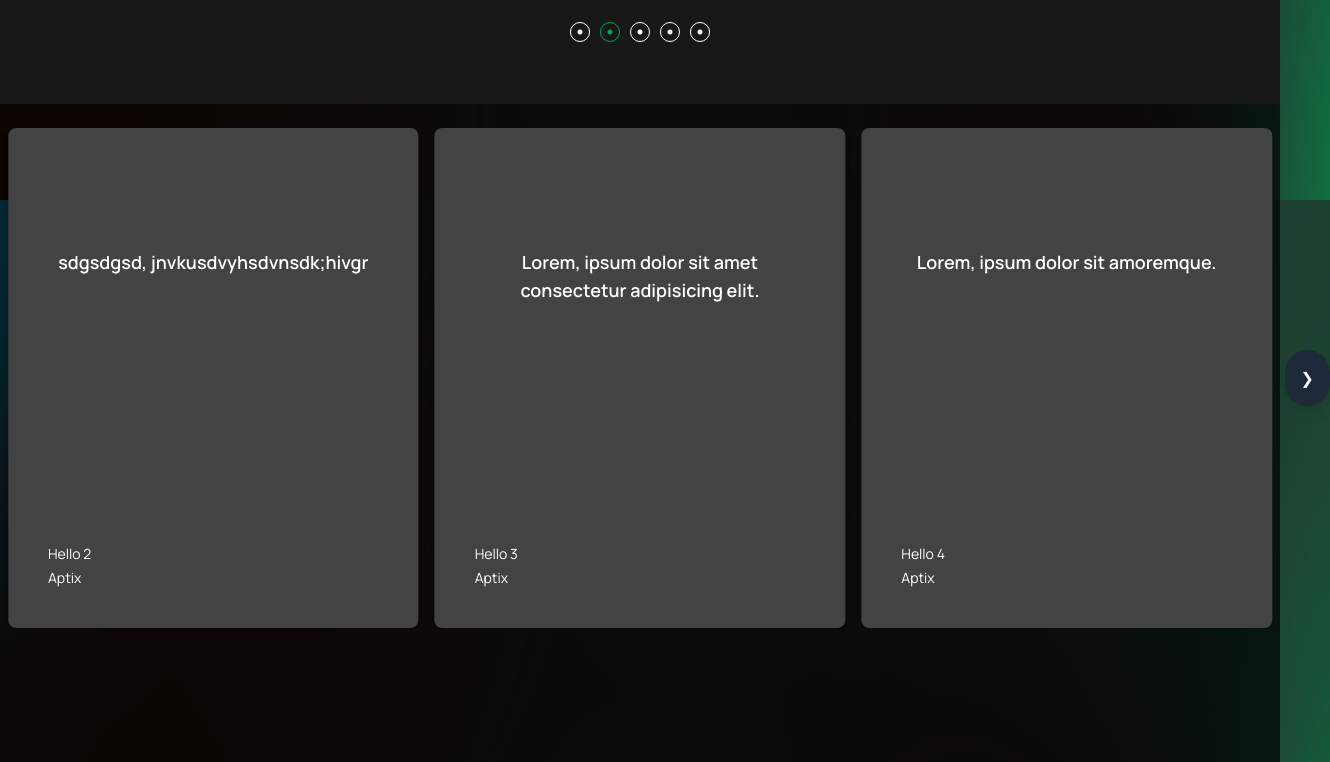
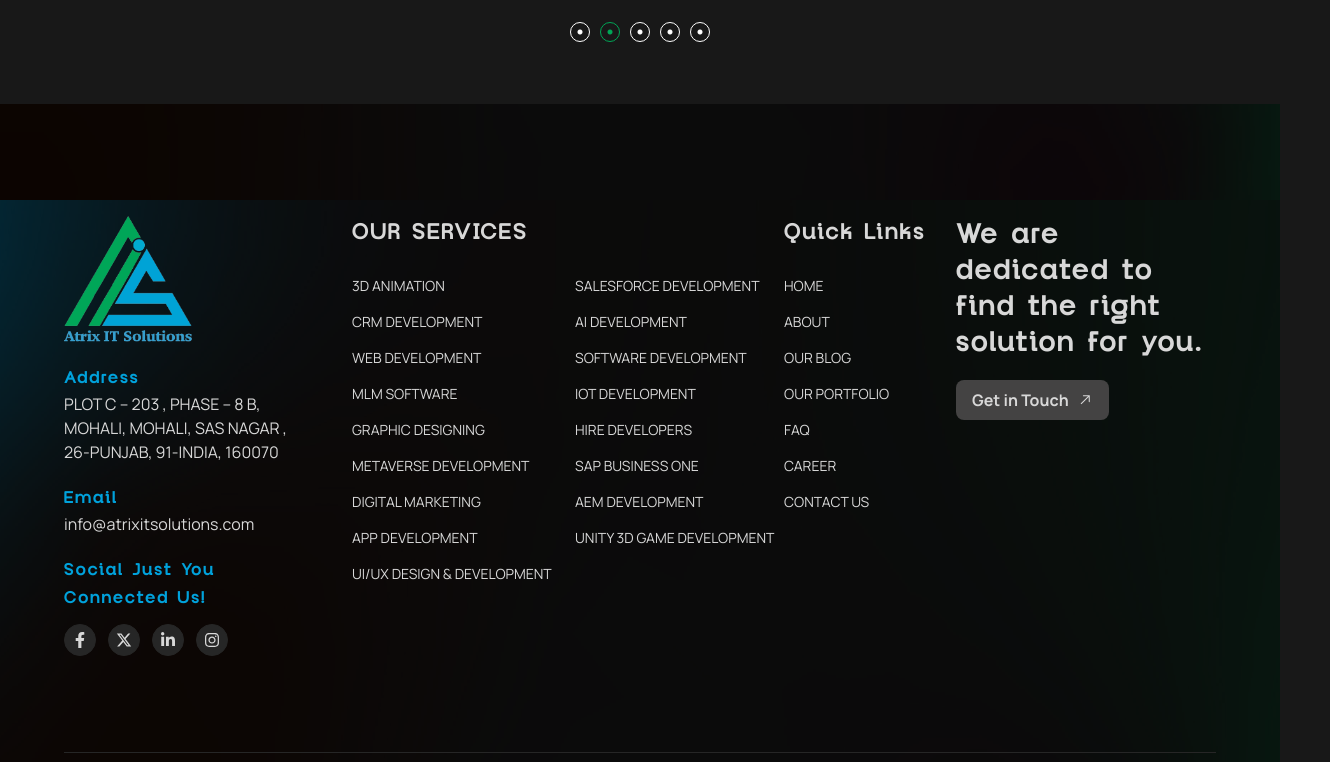
Before and after one commit to atrixit2025/atrix-website, a React (Vite) app in the folder frontend/: page /about in a window 1280 px wide. Shown: the part 7800-8562 px from the top of the page, 1330 px wide, since content can reach past the window. Built offline with nearby package versions, Linux system fonts and the light colour scheme; no server answers.

Commit message:
Update About.jsx

```diff
--- a/frontend/src/Pages/About.jsx
+++ b/frontend/src/Pages/About.jsx
@@ -18,10 +18,10 @@ import icon8 from "../assets/AboutUs/keys-sec/Kindness.svg";
 import icon9 from "../assets/AboutUs/keys-sec/value.svg";
 import icon10 from "../assets/AboutUs/keys-sec/Agile-Solutions.svg";
 import About_video from "../assets/ATRIX COMPRESS 540.mp4";
-import CardCarousel from "../Components/card-carousel";
+// import CardCarousel from "../Components/card-carousel";
 import About_sec_scroll from "../Components/About_sec_scroll";
 
-import Ccarousel from "../Components/Ccarousel";
+// import Ccarousel from "../Components/Ccarousel";
 
 
 
@@ -272,7 +272,7 @@ const About = () => {
       </div>
 
       {/* card-carousel-section */}
-     <CardCarousel/>
+     {/* <CardCarousel/> */}
 
      {/* <Ccarousel/> */}
 
```
